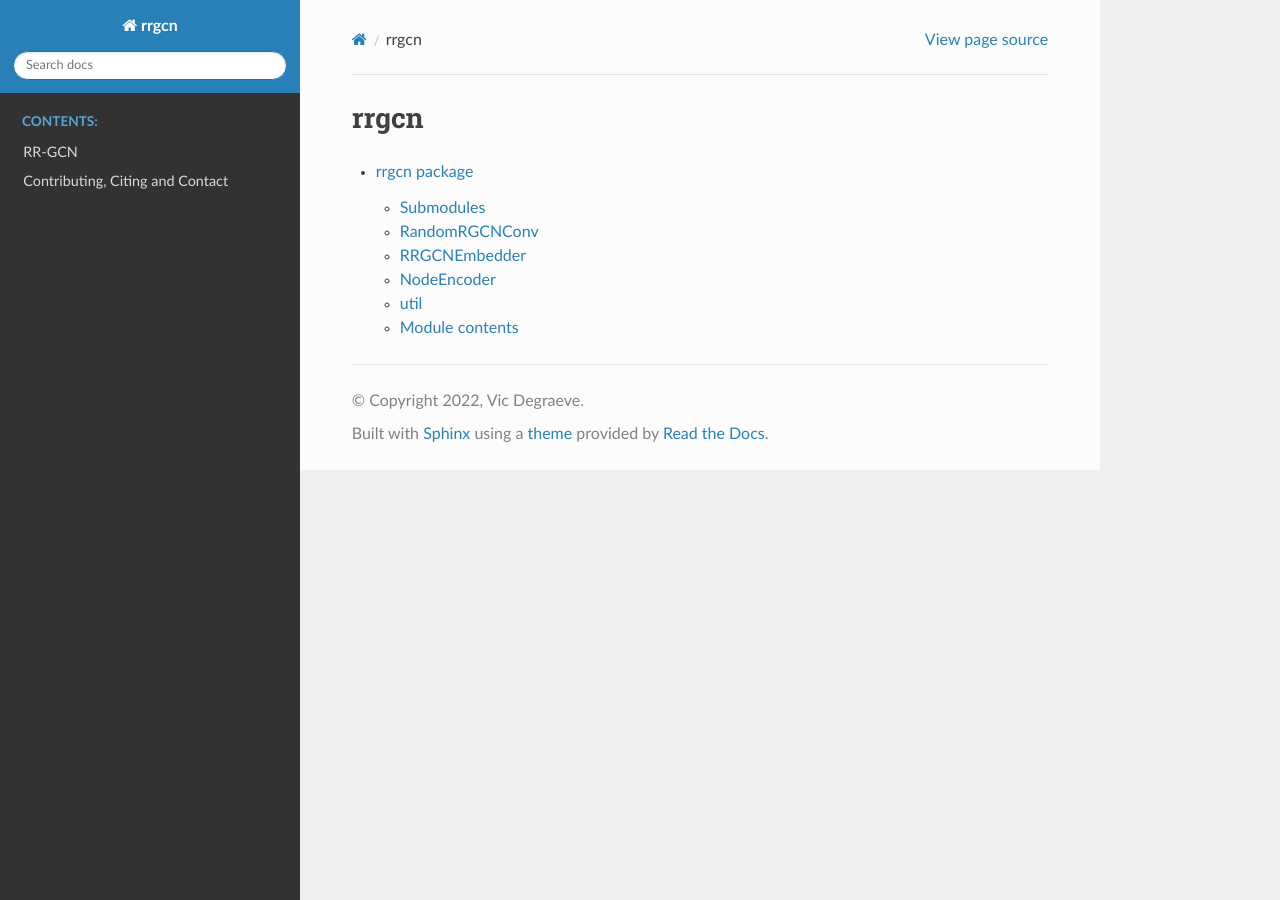
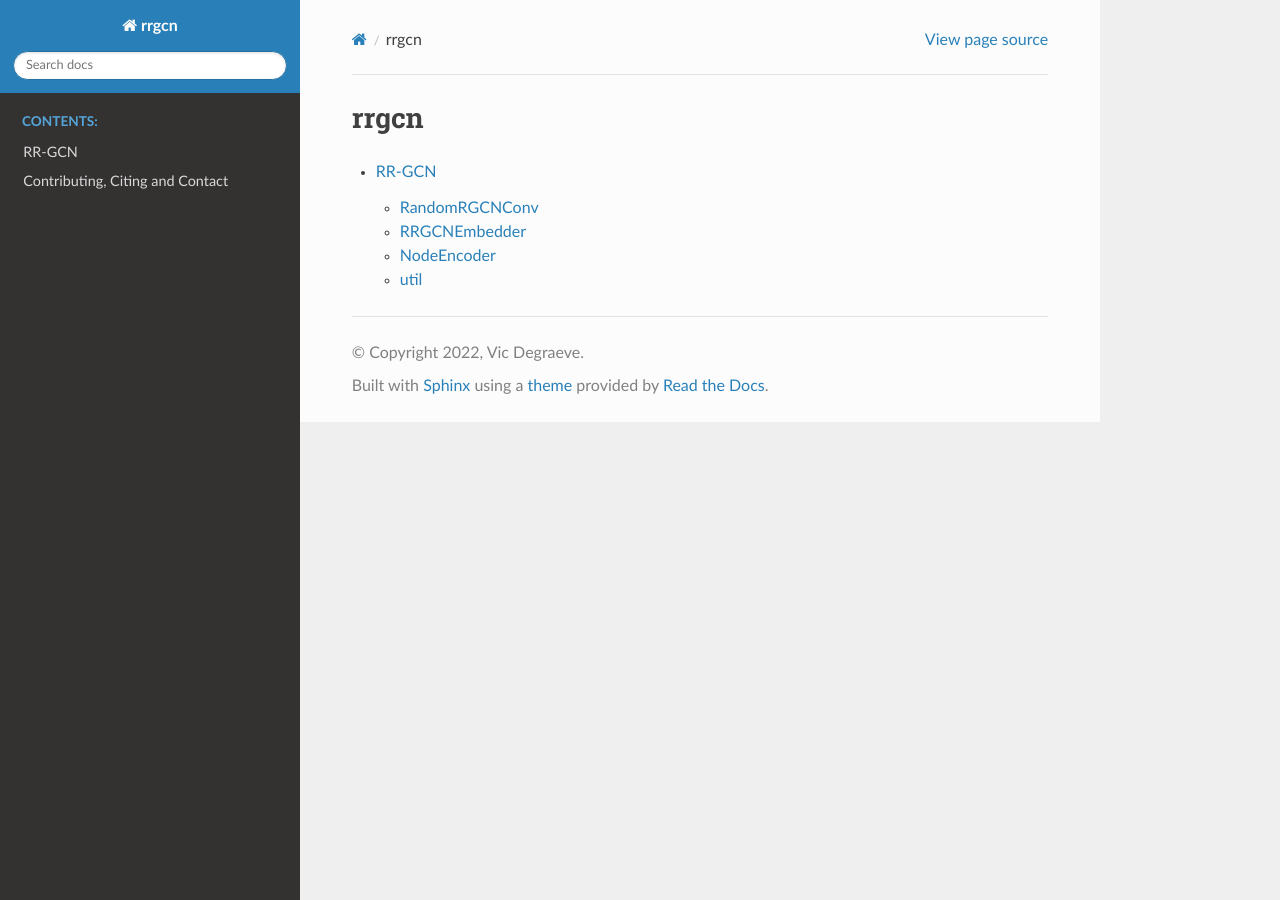
Before and after one commit to predict-idlab/RR-GCN, a Sphinx documentation site: the page built from docs/modules.rst, in a window 1280 px wide. Built offline with Sphinx 7.4.7 and the Read the Docs theme 2.0.0, drawn with Linux system fonts in a browser that asks for light colours; formulas are drawn with MathJax 3.

Commit message:
📃 doc cleanup

```diff
--- a/docs/rrgcn.rst
+++ b/docs/rrgcn.rst
@@ -1,8 +1,5 @@
-rrgcn package
+RR-GCN
 =============
-
-Submodules
-----------
 
 RandomRGCNConv
 -------------------------------
@@ -35,11 +32,3 @@ util
     :members:
     :undoc-members:
     :show-inheritance:
-
-Module contents
----------------
-
-.. automodule:: rrgcn
-    :members:
-    :undoc-members:
-    :show-inheritance:
```
